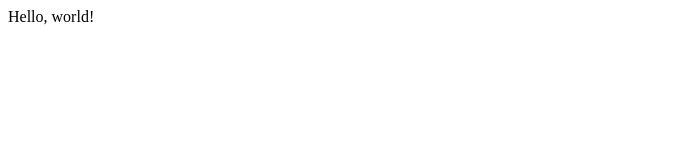
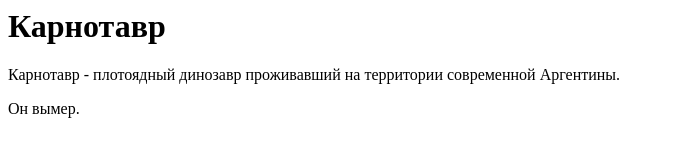
Before and after one commit to Enaysikey/Site-for-learning, a plain HTML site: page Index.html in a window 1280 px wide. Shown: the whole page, without its empty margins (0-674 px from the left). Drawn offline with Linux system fonts and the light colour scheme.

Commit message:
Рассказать о Карно

```diff
--- a/Index.html
+++ b/Index.html
@@ -1,6 +1,8 @@
 <html>
   <head> </head>
   <body>
-    <p>Hello, world!</p>
+    <h1>Карнотавр</h1>
+    <p>Карнотавр - плотоядный динозавр проживавший на территории современной Аргентины.</p>
+    <p>Он вымер.</p>
   </body>
 </html>
```
